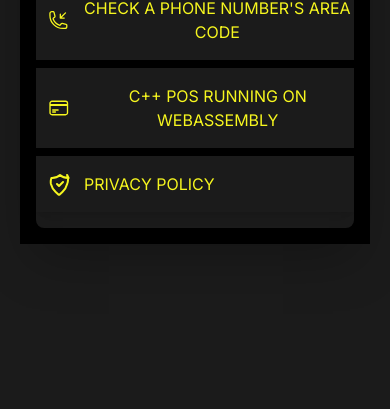
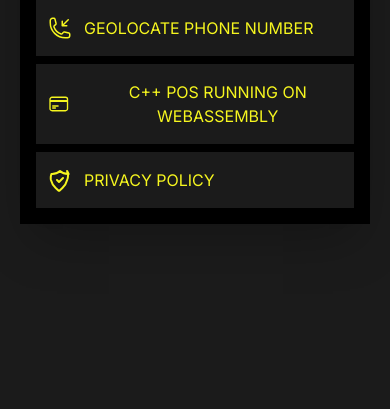
Before and after one commit to Frank-cntrl/AreaIdentifier, a plain HTML site: page index.html in a window 390 px wide. Shown: the part 435-844 px from the top of the page. Drawn offline with nearby package versions, Linux system fonts and the light colour scheme.

Commit message:
fixed mobile view
mobile view

```diff
--- a/index.html
+++ b/index.html
@@ -87,7 +87,7 @@
                 </p>
             </div>
 
-            <div class="flex flex-col space-y-0 px-4 sm:px-6 md:px-6 pb-4 sm:pb-6 md:pb-0">
+            <div class="flex flex-col space-y-0 px-4 sm:px-6 md:px-6 pb-0 sm:pb-4 md:pb-0">
                 <hr class="hr-full-bleed full-bleed-element">
                 <a href="https://github.com/Frank-cntrl"
                     class="inline-flex items-center justify-left py-4 shadow-lg transition-all duration-300 transform hover:-translate-y-1 hover:shadow-xl custom-button full-bleed-element">
@@ -104,7 +104,7 @@
                     <svg xmlns="http://www.w3.org/2000/svg" class="h-6 w-6 mr-3 ml-3" fill="none" viewBox="0 0 24 24" stroke-width="1.5" stroke="currentColor">
                         <path stroke-linecap="round" stroke-linejoin="round" d="M14.25 9.75v-4.5m0 4.5h4.5m-4.5 0 6-6m-3 18c-8.284 0-15-6.716-15-15V4.5A2.25 2.25 0 0 1 4.5 2.25h1.372c.516 0 .966.351 1.091.852l1.106 4.423c.11.44-.054.902-.417 1.173l-1.293.97a1.062 1.062 0 0 0-.38 1.21 12.035 12.035 0 0 0 7.143 7.143c.441.162.928-.004 1.21-.38l.97-1.293a1.125 1.125 0 0 1 1.173-.417l4.423 1.106c.5.125.852.575.852 1.091V19.5a2.25 2.25 0 0 1-2.25 2.25h-2.25Z" />
                     </svg>
-                    CHECK A PHONE NUMBER'S AREA CODE
+                    GEOLOCATE PHONE NUMBER
                 </a>
 
                 <hr class="hr-full-bleed full-bleed-element">
```
